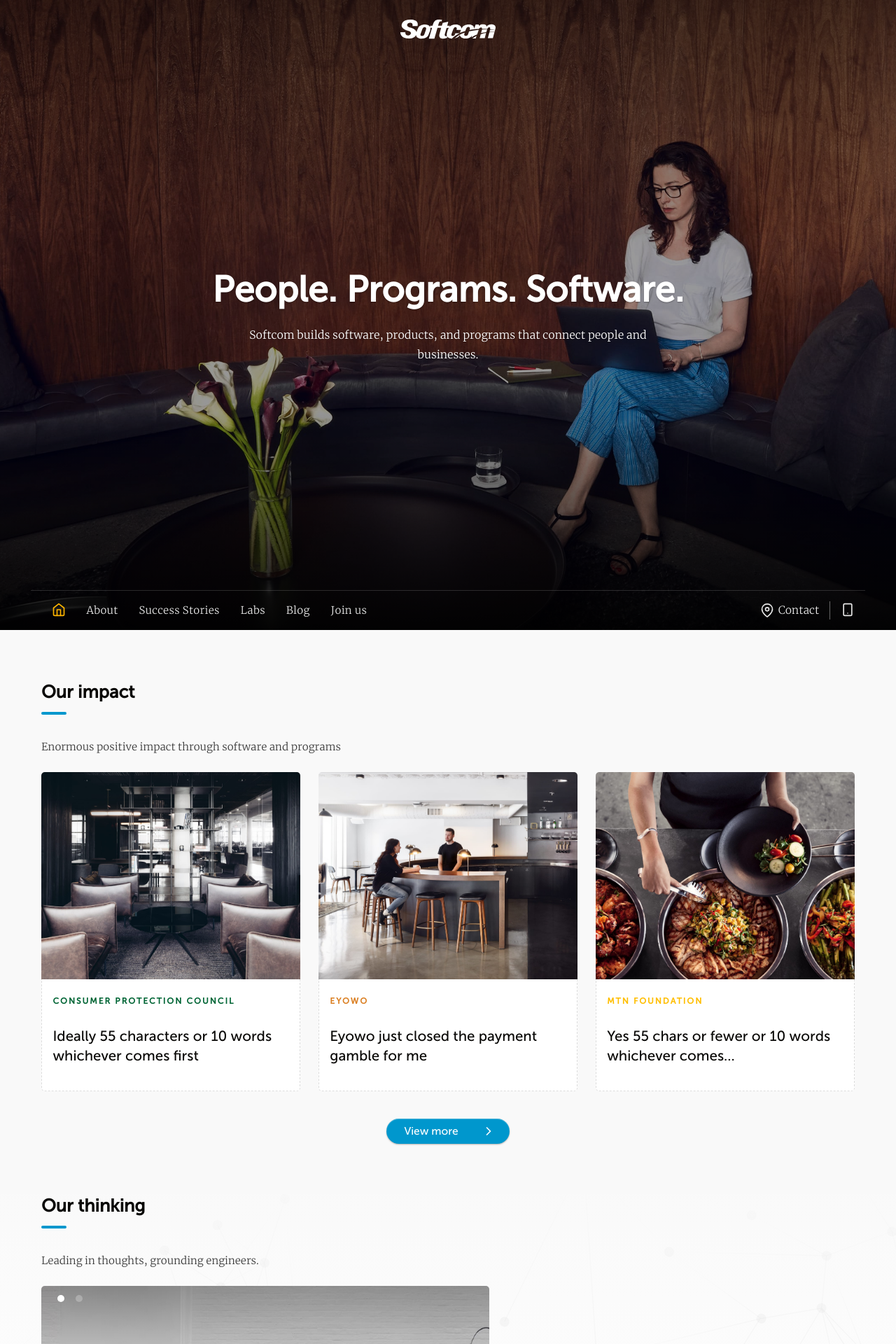
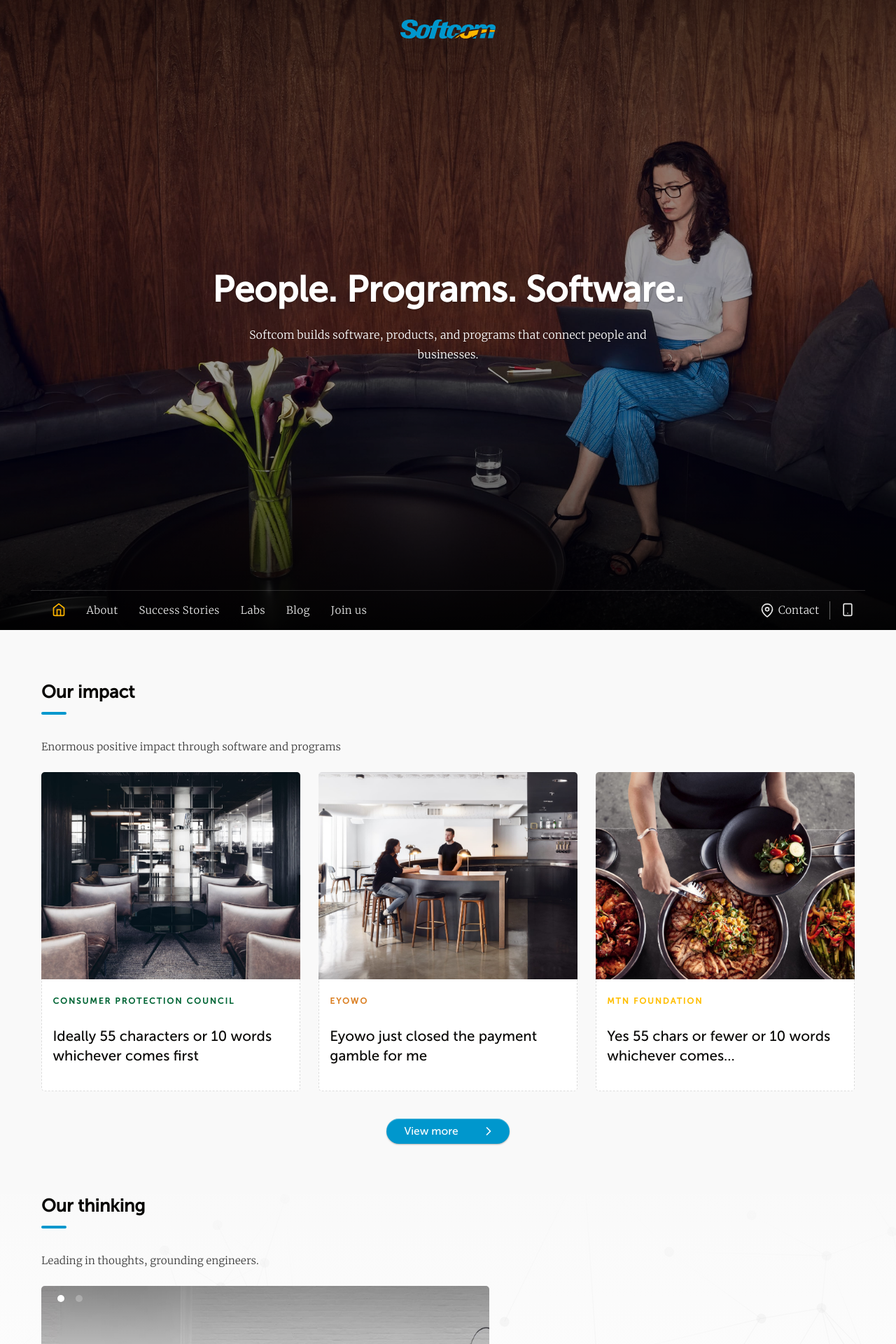
Before and after one commit to softcomui/sfc, a Jekyll site: the page built from index.md, in a window 1280 px wide. Shown: the top 1920 px of the page at 70% size. Built offline with Jekyll 4.4.1, drawn with Linux system fonts in a browser that asks for light colours.

Commit message:
Changed logo from alt

```diff
--- a/_includes/shell/logobar.html
+++ b/_includes/shell/logobar.html
@@ -7,7 +7,7 @@
             {% include icons.html icon="menu" %}
         </button>
         <a class="logo-holder" href="{{ site.url }}">
-            {% include icons.html icon="logo-alt" %}
+            {% include icons.html icon="logo" %}
         </a>
     </div>
     {% include site-tools.html %}
--- a/_layouts/home.html
+++ b/_layouts/home.html
@@ -3,4 +3,3 @@ layout: default
 ---
 {% include home/success-stories.html %}
 {% include home/blogs-reel.html %}
-<!-- {% include home/products-reel.html %} -->
```
Also changed, not shown: 14 other files.
